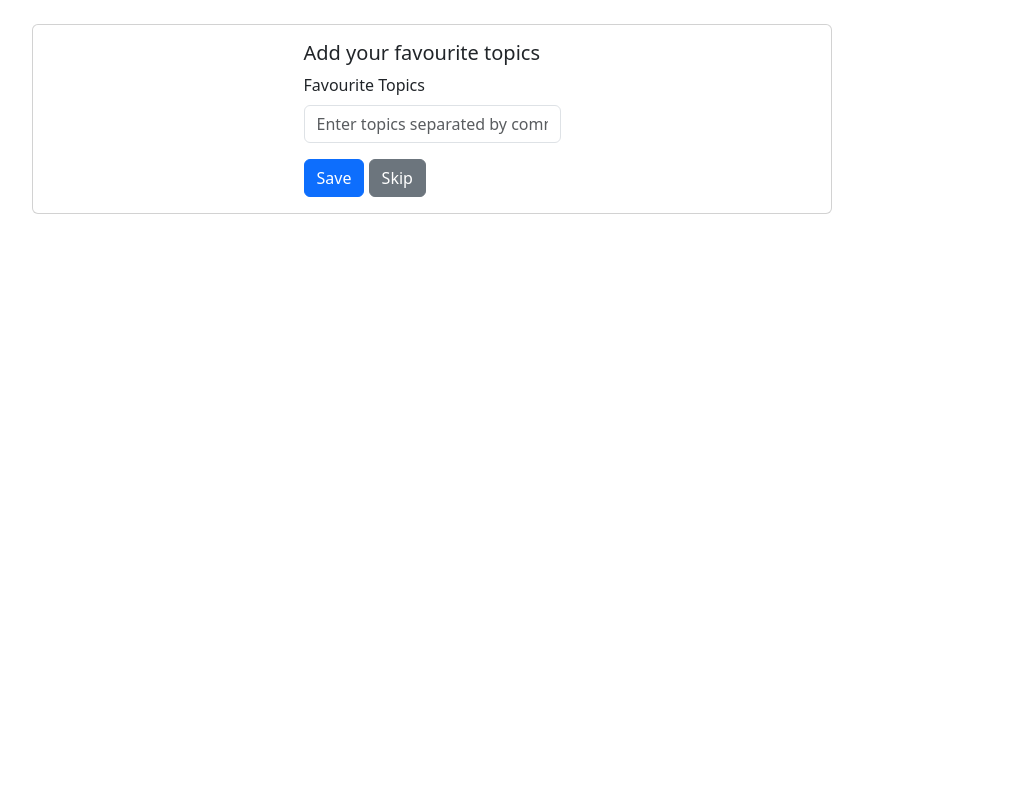
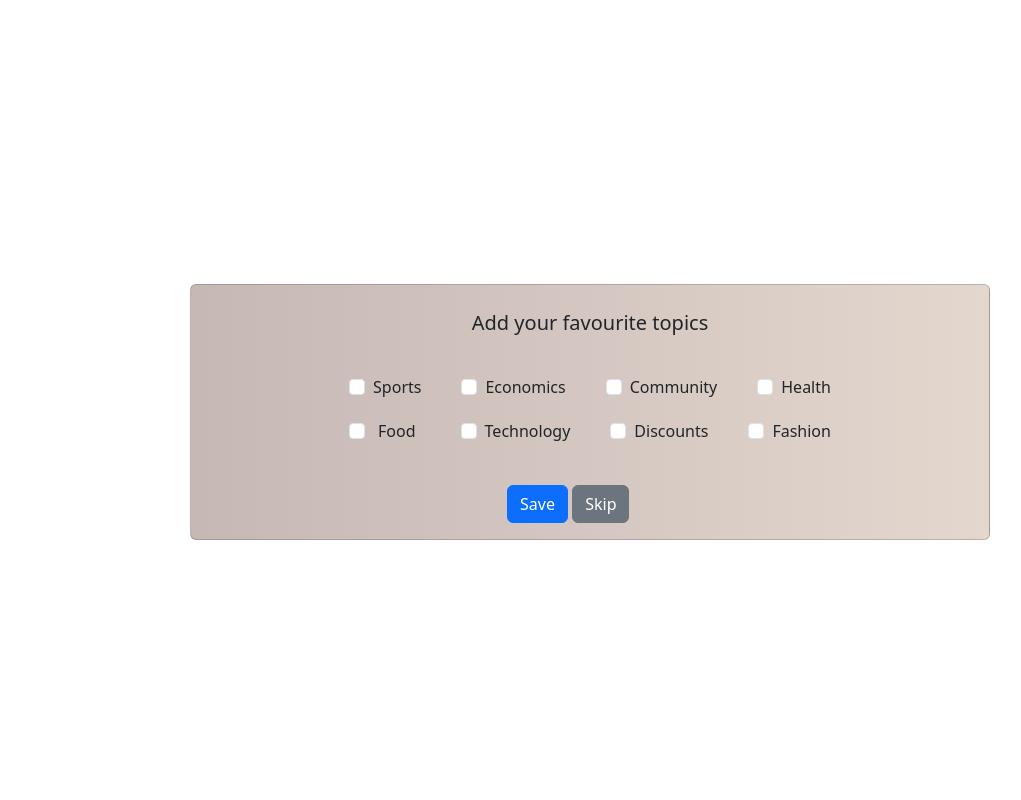
Before and after one commit to Shit-Heads/kynhackathon, a Flask app: page /favourites in a window 1280 px wide. Shown: the whole page, without its empty margins (50-1071 px from the left). Run offline with Flask 3, Linux system fonts and the light colour scheme; some libraries are stand-ins or nearby versions.

Commit message:
ui completed

```diff
--- a/code/app.py
+++ b/code/app.py
@@ -26,7 +26,7 @@ def index():
             session['username'] = username
             resume = make_response(redirect(url_for('dashboard')))
             return resume
-    return redirect('login.html')
+    return redirect(url_for('login'))
 
 @app.route('/about')
 def about():
@@ -108,10 +108,11 @@ def logout():
     res.delete_cookie('password')
     return res
 
+
 @app.route('/favourites', methods=['GET', 'POST'])
 def favourites():
     if request.method == 'POST':
-        topics = request.form['topics'].split(',')
+        topics = request.form.getlist('topics')
         username = session['username']
         cursor = mysql.connection.cursor(MySQLdb.cursors.DictCursor)
         for topic in topics:
--- a/code/static/fav.css
+++ b/code/static/fav.css
@@ -1,10 +1,45 @@
-.card{
-    width:100vh;
-    height:100vh;
+body, html {
+    height: 100%;
+    margin: 0;
+    display: flex;
     align-items: center;
     justify-content: center;
+}
+
+.card {
+    width: 100vh;
+    height: 100vh;
+    background: linear-gradient(to right, #c6b8b5, #e3d7ce);
+    display: flex;
+    align-items: center;
+    justify-content: center;
+}
+
+.wrapper {
+    display: flex;
+    align-items: center;
+}
+
+.dropdown-menu{
+    margin:10px;
+}
+.dropdown{
+    margin:15px;
+}
+.form-check{
+    margin-left:10px;
+    margin-right:10px;
 
 }
-.wrapper{
-    align-items:center;
+.row{
+    margin-top:10px;
 }
+.col{
+    margin:20px;
+}
+.card-title{
+    margin-top:10px;
+}
+#save_btn{
+    border-radius: 5px;
+}
--- a/code/static/styles.css
+++ b/code/static/styles.css
@@ -1,3 +1,7 @@
+
+  @import url('https://fonts.googleapis.com/css2?family=Poppins:wght@400;500;600;700&display=swap');
+
+
 .navbar {
     background-color: #202b3a;
 
--- a/code/templates/favourites.html
+++ b/code/templates/favourites.html
@@ -13,14 +13,66 @@
     <div class="container mt-4">
         <div class="card">
             <div class="card-body">
-                <h5 class="card-title">Add your favourite topics</h5>
+                <h5 class="card-title" style="text-align: center; margin-bottom: 40px; font-weight: 500;">Add your favourite topics</h5>
                 <form method="POST" action="{{ url_for('favourites') }}">
-                    <div class="mb-3">
-                        <label for="topics" class="form-label">Favourite Topics</label>
-                        <input type="text" class="form-control" id="topics" name="topics" placeholder="Enter topics separated by commas">
+                    <div class="form-check">
+                      <div class="container text-center">
+                        <div class="row">
+                          <div class="col">
+                            <input class="form-check-input" type="checkbox" name="topics" value="Sports" id="flexCheckSports">
+                            <label class="form-check-label" for="flexCheckSports">
+                             Sports
+                            </label>
+                          </div>
+                          <div class="col">
+                            <input class="form-check-input" type="checkbox" name="topics" value="Economics" id="flexCheckEconomics">
+                            <label class="form-check-label" for="flexCheckEconomics">
+                             Economics
+                            </label>
+                          </div>
+                          <div class="col">
+                            <input class="form-check-input" type="checkbox" name="topics" value="Community" id="flexCheckCommunity">
+                            <label class="form-check-label" for="flexCheckCommunity">
+                             Community
+                            </label>
+                          </div>
+                          <div class="col">
+                            <input class="form-check-input" type="checkbox" name="topics" value="Health" id="flexCheckHealth">
+                            <label class="form-check-label" for="flexCheckHealth">
+                             Health
+                            </label>
+                          </div>
+                        </div>
+                        <div class="row">
+                            <div class="col">
+                              <input class="form-check-input" type="checkbox" name="topics" value="Sports" id="flexCheckSports">
+                              <label class="form-check-label" for="flexCheckSports">
+                               Food
+                              </label>
+                            </div>
+                            <div class="col">
+                              <input class="form-check-input" type="checkbox" name="topics" value="Economics" id="flexCheckEconomics">
+                              <label class="form-check-label" for="flexCheckEconomics">
+                                Technology
+                              </label>
+                            </div>
+                            <div class="col">
+                              <input class="form-check-input" type="checkbox" name="topics" value="Community" id="flexCheckCommunity">
+                              <label class="form-check-label" for="flexCheckCommunity">
+                               Discounts
+                              </label>
+                            </div>
+                            <div class="col">
+                              <input class="form-check-input" type="checkbox" name="topics" value="Health" id="flexCheckHealth">
+                              <label class="form-check-label" for="flexCheckHealth">
+                                 Fashion
+                              </label>
+                            </div>
+                          </div>
+                      </div>
                     </div>
-                    <button type="submit" class="btn btn-primary">Save</button>
-                    <a href="{{ url_for('dashboard') }}" class="btn btn-secondary">Skip</a>
+                    <button type="submit" class="btn btn-primary" style="margin-left:200px; margin-top:20px;" >Save</button>
+                    <a href="{{ url_for('dashboard') }}" class="btn btn-secondary" style="margin-top:20px;">Skip</a>
                 </form>
             </div>
         </div>
--- a/code/templates/index.html
+++ b/code/templates/index.html
@@ -137,8 +137,6 @@
             </div>
           </div>
 
-
-
       <!-- Suggested News -->
       <div class="content-section">
         <h5>Suggested for you</h5>
@@ -195,7 +193,6 @@
                     <li class="list-group-item d-flex justify-content-between">
                     <span>{{ favourite.topic }}</span>
                     <div class="btn-group" role="group" aria-label="Basic example">
-                      <button type="button" class="btn btn-success"><i class="fa-solid fa-pen-to-square"></i></button>
                       <button type="button" class="btn btn-danger"><i class="fa-regular fa-trash-can"></i></button>
                     </div>
                     </li>
```
Also changed, not shown: code/templates/picfav.html (deleted, +0 -114 lines).
